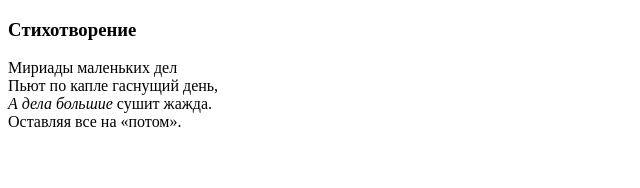
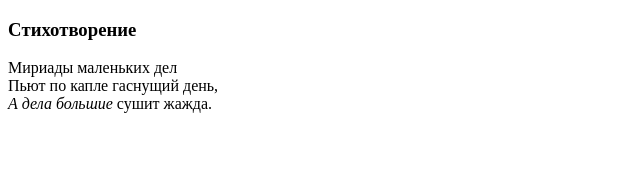
Before and after one commit to 01Wasiliy/branch, a plain HTML site: page index.html in a window 1280 px wide. Shown: the whole page, without its empty margins (0-640 px from the left). Drawn offline with Linux system fonts and the light colour scheme.

Commit message:
change file

```diff
--- a/index.html
+++ b/index.html
@@ -8,10 +8,6 @@
 Мириады маленьких дел<br>
 Пьют по капле гаснущий день,<br>
 <i>А дела большие </i>сушит жажда.<br>
-Оставляя все на «потом».<br>
-
-<br>
-
 <br>
 <br>
 <!-- Песков В.М. 02.11.2025 -->
```
